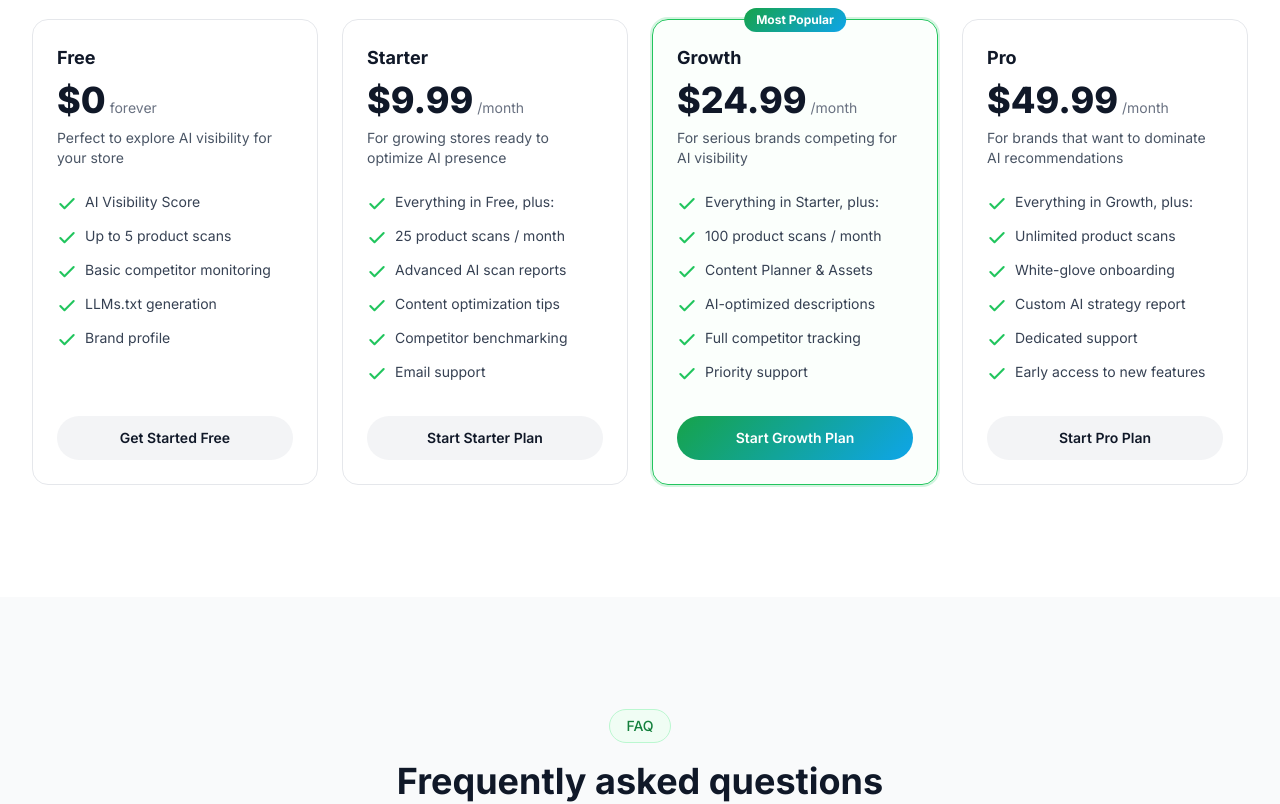
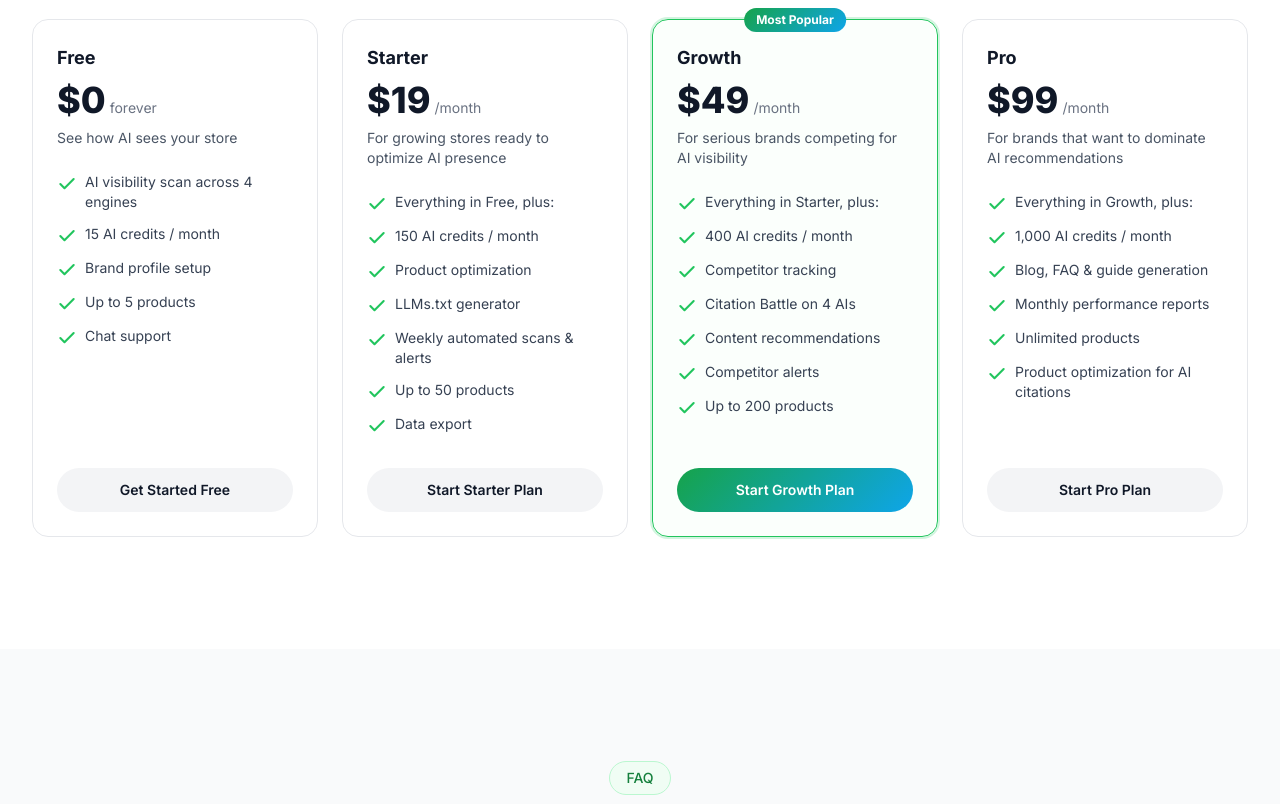
Before and after one commit to guerreaufranck-design/citationcore-landing, a Next.js app: page / in a window 1280 px wide. Shown: the part 5920-6724 px from the top of the page. Built offline with nearby package versions, Linux system fonts and the light colour scheme.

Commit message:
Fix pricing: use real Shopify app store prices (Free///)

```diff
--- a/app/layout.tsx
+++ b/app/layout.tsx
@@ -96,7 +96,7 @@ const jsonLd = {
     "@type": "Offer",
     price: "0",
     priceCurrency: "USD",
-    description: "Free plan available. Paid plans from $9.99/month.",
+    description: "Free plan available. Paid plans from $19/month.",
   },
   aggregateRating: {
     "@type": "AggregateRating",
@@ -161,7 +161,7 @@ const faqJsonLd = {
       name: "Is there a free plan?",
       acceptedAnswer: {
         "@type": "Answer",
-        text: "Yes! CitationCore offers a free plan that includes AI visibility scoring, up to 5 product scans, and basic competitor monitoring. Paid plans start at $9.99/month for more scans, advanced analytics, and priority support.",
+        text: "Yes! CitationCore offers a free plan that includes AI visibility scanning across 4 engines, 15 AI credits per month, and up to 5 products. Paid plans start at $19/month for more credits, product optimization, and automated weekly scans.",
       },
     },
   ],
--- a/components/FAQ.tsx
+++ b/components/FAQ.tsx
@@ -31,7 +31,7 @@ const faqs = [
   {
     question: "Is there a free plan?",
     answer:
-      "Yes! CitationCore offers a generous free plan that includes your AI visibility score, up to 5 product scans, basic competitor monitoring, and LLMs.txt generation. Paid plans start at $9.99/month for more scans, advanced analytics, and content optimization tools.",
+      "Yes! CitationCore offers a free plan that includes AI visibility scanning across 4 engines, 15 AI credits per month, brand profile setup, and up to 5 products. Paid plans start at $19/month for more credits, product optimization, and automated weekly scans.",
   },
   {
     question: "How long does it take to see results?",
--- a/components/Pricing.tsx
+++ b/components/Pricing.tsx
@@ -5,61 +5,63 @@ const plans = [
     name: "Free",
     price: "$0",
     period: "forever",
-    description: "Perfect to explore AI visibility for your store",
+    description: "See how AI sees your store",
     features: [
-      "AI Visibility Score",
-      "Up to 5 product scans",
-      "Basic competitor monitoring",
-      "LLMs.txt generation",
-      "Brand profile",
+      "AI visibility scan across 4 engines",
+      "15 AI credits / month",
+      "Brand profile setup",
+      "Up to 5 products",
+      "Chat support",
     ],
     cta: "Get Started Free",
     popular: false,
   },
   {
     name: "Starter",
-    price: "$9.99",
+    price: "$19",
     period: "/month",
     description: "For growing stores ready to optimize AI presence",
     features: [
       "Everything in Free, plus:",
-      "25 product scans / month",
-      "Advanced AI scan reports",
-      "Content optimization tips",
-      "Competitor benchmarking",
-      "Email support",
+      "150 AI credits / month",
+      "Product optimization",
+      "LLMs.txt generator",
+      "Weekly automated scans & alerts",
+      "Up to 50 products",
+      "Data export",
     ],
     cta: "Start Starter Plan",
     popular: false,
   },
   {
     name: "Growth",
-    price: "$24.99",
+    price: "$49",
     period: "/month",
     description: "For serious brands competing for AI visibility",
     features: [
       "Everything in Starter, plus:",
-      "100 product scans / month",
-      "Content Planner & Assets",
-      "AI-optimized descriptions",
-      "Full competitor tracking",
-      "Priority support",
+      "400 AI credits / month",
+      "Competitor tracking",
+      "Citation Battle on 4 AIs",
+      "Content recommendations",
+      "Competitor alerts",
+      "Up to 200 products",
     ],
     cta: "Start Growth Plan",
     popular: true,
   },
   {
     name: "Pro",
-    price: "$49.99",
+    price: "$99",
     period: "/month",
     description: "For brands that want to dominate AI recommendations",
     features: [
       "Everything in Growth, plus:",
-      "Unlimited product scans",
-      "White-glove onboarding",
-      "Custom AI strategy report",
-      "Dedicated support",
-      "Early access to new features",
+      "1,000 AI credits / month",
+      "Blog, FAQ & guide generation",
+      "Monthly performance reports",
+      "Unlimited products",
+      "Product optimization for AI citations",
     ],
     cta: "Start Pro Plan",
     popular: false,
```
